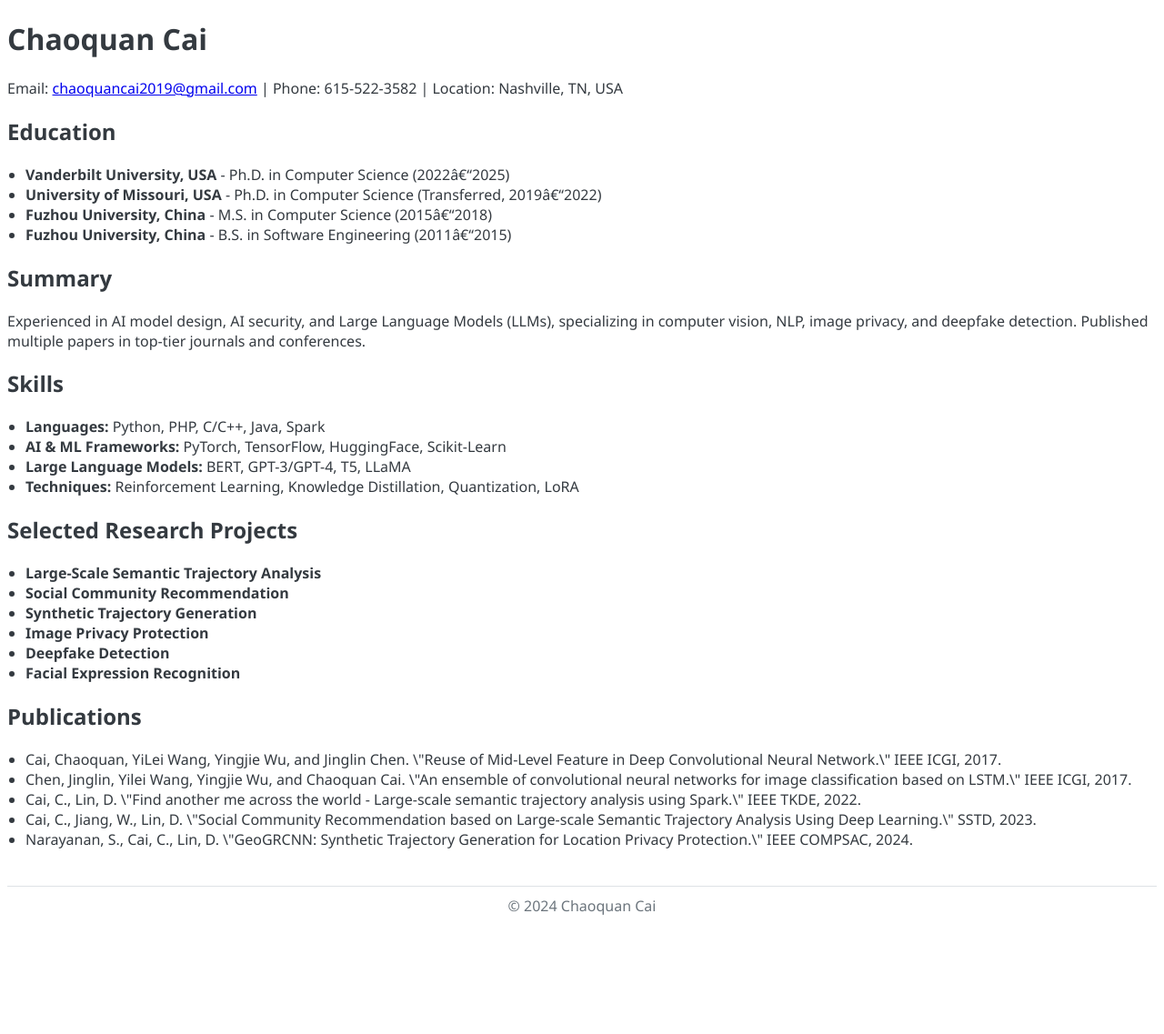
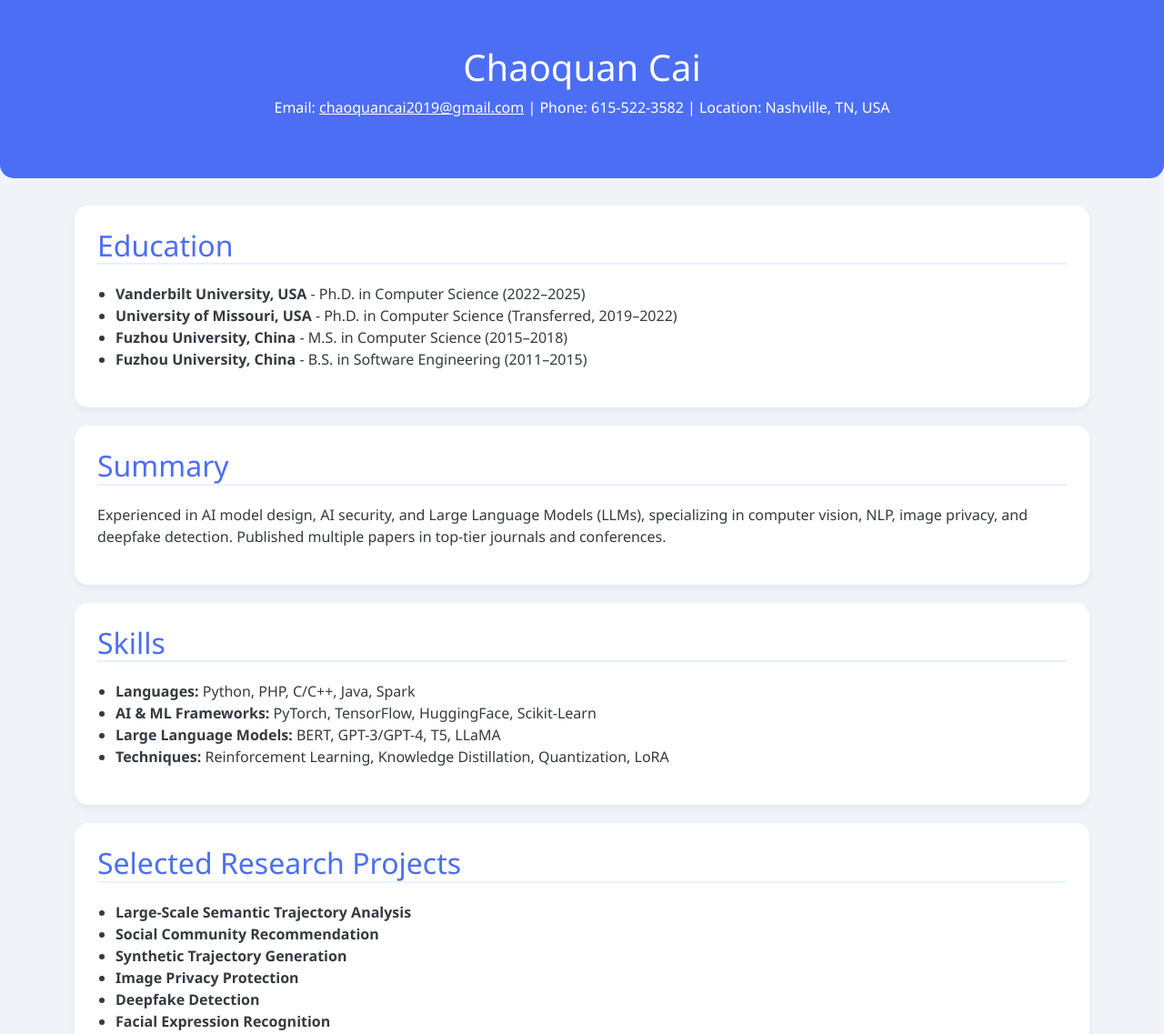
Before and after one commit to AzuCai/azucai.github.io, a plain HTML site: page index.html in a window 1280 px wide. Shown: the top 1137 px of the page at 91% size. Before the commit the page ends 1025 px from the top, so only its background shows below. Drawn offline with nearby package versions, Linux system fonts and the light colour scheme.

Commit message:
Update index.html

```diff
--- a/index.html
+++ b/index.html
@@ -1,30 +1,64 @@
 <!DOCTYPE html>
-<html lang=\"en\">
+<html lang="en">
 <head>
-    <meta charset=\"UTF-8\">
-    <meta name=\"viewport\" content=\"width=device-width, initial-scale=1.0\">
+    <meta charset="UTF-8">
+    <meta name="viewport" content="width=device-width, initial-scale=1.0">
     <title>Chaoquan Cai - Personal Homepage</title>
-    <link href=\"https://cdn.jsdelivr.net/npm/bootstrap@5.3.2/dist/css/bootstrap.min.css\" rel=\"stylesheet\">
+    <link href="https://cdn.jsdelivr.net/npm/bootstrap@5.3.2/dist/css/bootstrap.min.css" rel="stylesheet">
     <style>
-        body { font-family: 'Segoe UI', Tahoma, Geneva, Verdana, sans-serif; background-color: #ffffff; color: #343a40; }
-        .header { background-color: #f8f9fa; padding: 40px 20px; text-align: center; border-bottom: 5px solid #0d6efd; }
-        .section { padding: 20px; margin-top: 20px; }
-        .section-title { color: #0d6efd; border-bottom: 3px solid #0d6efd; display: inline-block; margin-bottom: 15px; }
-        ul { padding-left: 20px; }
-        footer { text-align: center; padding: 10px; margin-top: 40px; color: #6c757d; border-top: 1px solid #dee2e6; }
+        body {
+            font-family: 'Segoe UI', Tahoma, Geneva, Verdana, sans-serif;
+            background-color: #f0f4f8;
+            color: #343a40;
+            padding-bottom: 50px;
+        }
+        .header {
+            background-color: #4c6ef5;
+            color: #ffffff;
+            padding: 50px 20px;
+            text-align: center;
+            border-radius: 0 0 15px 15px;
+            margin-bottom: 30px;
+        }
+        .header a {
+            color: #fff;
+            text-decoration: underline;
+        }
+        .section {
+            background-color: #ffffff;
+            padding: 25px;
+            margin-top: 20px;
+            border-radius: 15px;
+            box-shadow: 0 4px 8px rgba(0, 0, 0, 0.05);
+        }
+        .section-title {
+            color: #4c6ef5;
+            border-bottom: 2px solid #e7f1ff;
+            margin-bottom: 20px;
+        }
+        ul {
+            padding-left: 20px;
+        }
+        footer {
+            text-align: center;
+            padding: 15px;
+            margin-top: 40px;
+            color: #6c757d;
+            border-top: 1px solid #dee2e6;
+        }
     </style>
 </head>
 <body>
 
-    <div class=\"header\">
+    <div class="header">
         <h1>Chaoquan Cai</h1>
-        <p>Email: <a href=\"mailto:chaoquancai2019@gmail.com\">chaoquancai2019@gmail.com</a> | Phone: 615-522-3582 | Location: Nashville, TN, USA</p>
+        <p>Email: <a href="mailto:chaoquancai2019@gmail.com">chaoquancai2019@gmail.com</a> | Phone: 615-522-3582 | Location: Nashville, TN, USA</p>
     </div>
 
-    <div class=\"container\">
+    <div class="container">
 
-        <div class=\"section\">
-            <h2 class=\"section-title\">Education</h2>
+        <div class="section">
+            <h2 class="section-title">Education</h2>
             <ul>
                 <li><strong>Vanderbilt University, USA</strong> - Ph.D. in Computer Science (2022–2025)</li>
                 <li><strong>University of Missouri, USA</strong> - Ph.D. in Computer Science (Transferred, 2019–2022)</li>
@@ -33,13 +67,13 @@
             </ul>
         </div>
 
-        <div class=\"section\">
-            <h2 class=\"section-title\">Summary</h2>
+        <div class="section">
+            <h2 class="section-title">Summary</h2>
             <p>Experienced in AI model design, AI security, and Large Language Models (LLMs), specializing in computer vision, NLP, image privacy, and deepfake detection. Published multiple papers in top-tier journals and conferences.</p>
         </div>
 
-        <div class=\"section\">
-            <h2 class=\"section-title\">Skills</h2>
+        <div class="section">
+            <h2 class="section-title">Skills</h2>
             <ul>
                 <li><strong>Languages:</strong> Python, PHP, C/C++, Java, Spark</li>
                 <li><strong>AI & ML Frameworks:</strong> PyTorch, TensorFlow, HuggingFace, Scikit-Learn</li>
@@ -48,8 +82,8 @@
             </ul>
         </div>
 
-        <div class=\"section\">
-            <h2 class=\"section-title\">Selected Research Projects</h2>
+        <div class="section">
+            <h2 class="section-title">Selected Research Projects</h2>
             <ul>
                 <li><strong>Large-Scale Semantic Trajectory Analysis</strong></li>
                 <li><strong>Social Community Recommendation</strong></li>
@@ -60,14 +94,14 @@
             </ul>
         </div>
 
-        <div class=\"section\">
-            <h2 class=\"section-title\">Publications</h2>
+        <div class="section">
+            <h2 class="section-title">Publications</h2>
             <ul>
-                <li>Cai, Chaoquan, YiLei Wang, Yingjie Wu, and Jinglin Chen. \"Reuse of Mid-Level Feature in Deep Convolutional Neural Network.\" IEEE ICGI, 2017.</li>
-                <li>Chen, Jinglin, Yilei Wang, Yingjie Wu, and Chaoquan Cai. \"An ensemble of convolutional neural networks for image classification based on LSTM.\" IEEE ICGI, 2017.</li>
-                <li>Cai, C., Lin, D. \"Find another me across the world - Large-scale semantic trajectory analysis using Spark.\" IEEE TKDE, 2022.</li>
-                <li>Cai, C., Jiang, W., Lin, D. \"Social Community Recommendation based on Large-scale Semantic Trajectory Analysis Using Deep Learning.\" SSTD, 2023.</li>
-                <li>Narayanan, S., Cai, C., Lin, D. \"GeoGRCNN: Synthetic Trajectory Generation for Location Privacy Protection.\" IEEE COMPSAC, 2024.</li>
+                <li>Cai, Chaoquan et al. "Reuse of Mid-Level Feature in Deep CNN." IEEE ICGI, 2017.</li>
+                <li>Chen, Jinglin et al. "An ensemble CNN for classification with LSTM." IEEE ICGI, 2017.</li>
+                <li>Cai, C., Lin, D. "Large-scale semantic trajectory analysis using Spark." IEEE TKDE, 2022.</li>
+                <li>Cai, C., Jiang, W., Lin, D. "Social Community Recommendation with Deep Learning." SSTD, 2023.</li>
+                <li>Narayanan, S., Cai, C., Lin, D. "GeoGRCNN for Location Privacy." IEEE COMPSAC, 2024.</li>
             </ul>
         </div>
 
```
